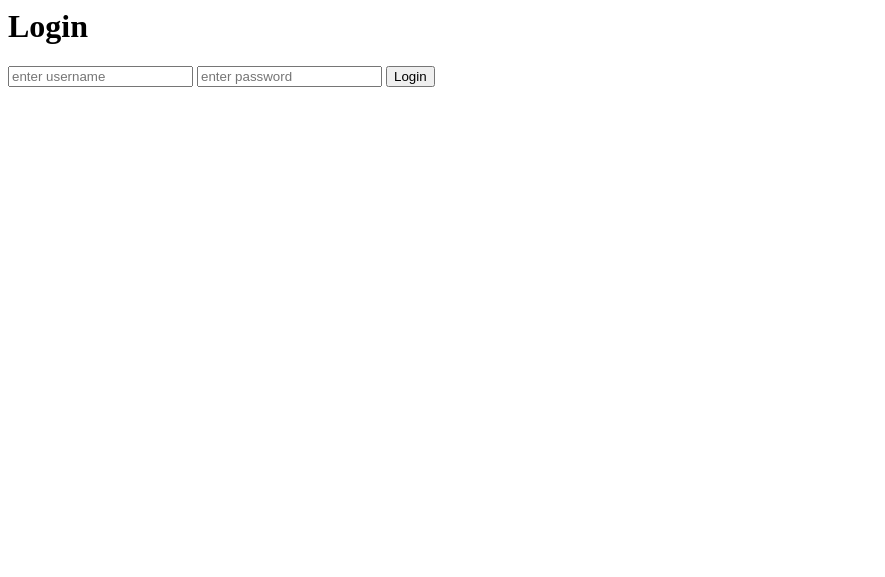
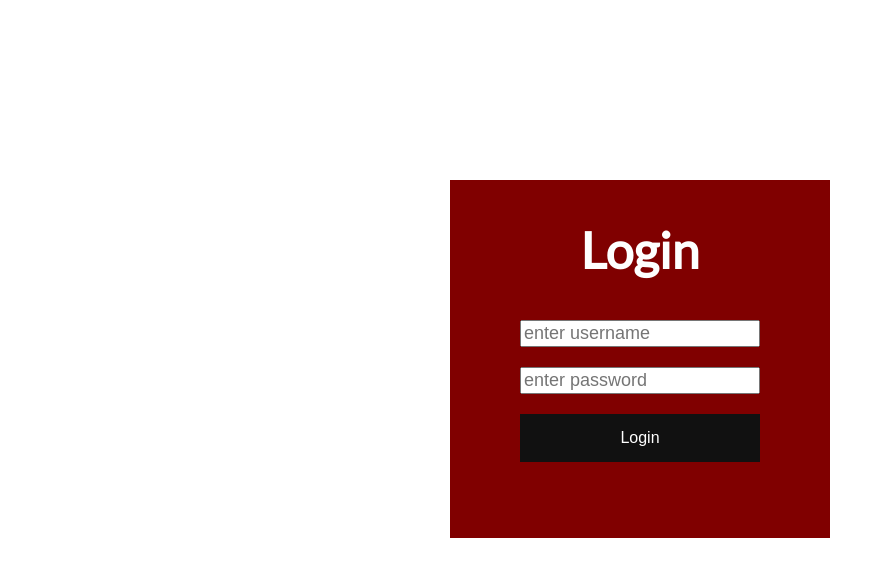
Before and after one commit to gijsserd/timkoehoorn, a PHP site: page /login.php in a window 1280 px wide. Shown: the top 577 px of the page, without its empty margins (0-885 px from the left). Run offline with PHP 8.4, Linux system fonts and the light colour scheme.

Commit message:
login
loginform aanpassingen

```diff
--- a/css/cms_style.css
+++ b/css/cms_style.css
@@ -1,3 +1,46 @@
+/* login */
+
+.loginform{
+	margin: 0 auto;
+	height: fit-content;
+	margin-top: 180px;
+	width: 300px;
+	padding: 40px;
+	background-color: #800000;
+	color: #fefefe;
+	font-family: 'Lato', sans-serif;
+	text-align: center;
+}
+
+.loginform h1{
+	font-size: 50px;
+	margin: 0px;
+	margin-bottom: 40px;
+}
+
+.loginform form{
+	display: flex;
+    flex-direction: column;
+	align-items: center;
+}
+
+.loginform form input{
+	margin-bottom: 20px;
+	width: 80%;
+	font-size: 18px;
+}
+
+#loginbutton{
+	background-color: #111;
+    border: none;
+    color: white;
+    padding: 15px 32px;
+    text-align: center;
+    text-decoration: none;
+    display: inline-block;
+    font-size: 16px;
+}
+
 /* Header */
 
 header{
--- a/login.php
+++ b/login.php
@@ -6,7 +6,7 @@ require "connect.php";
 	<head>
 		<!--<script src="js/jquery.min.js" ></script>
 		<script src="js/script.js" ></script> !-->
-		<link href="css/style.css" media="all" rel="stylesheet" />
+		<link href="css/cms_style.css" media="all" rel="stylesheet" />
 		<link href="https://fonts.googleapis.com/css?family=Lato" rel="stylesheet">
 	</head>
 
@@ -17,7 +17,7 @@ require "connect.php";
 			<form action="" method="POST">
 				<input type="text" name="username" placeholder="enter username" value="" required>
 				<input type="password" name="password" placeholder="enter password" value="" required>
-				<input type="submit" name="loginbutton" value="Login" id="submitbutton">
+				<input type="submit" name="loginbutton" value="Login" id="loginbutton">
 			</form>
 			<?php
 				if(isset($_POST["loginbutton"]))
--- a/logout.php
+++ b/logout.php
@@ -1,6 +1,6 @@
 <?php
 session_start(); //to ensure you are using same session
 session_destroy(); //destroy the session
-header("location:index.php"); //to redirect back to "index.php" after logging out
+header("location: login.php"); //to redirect back to "index.php" after logging out
 exit();
 ?>
```
Also changed, not shown: cms.php (+8 -0 lines).
